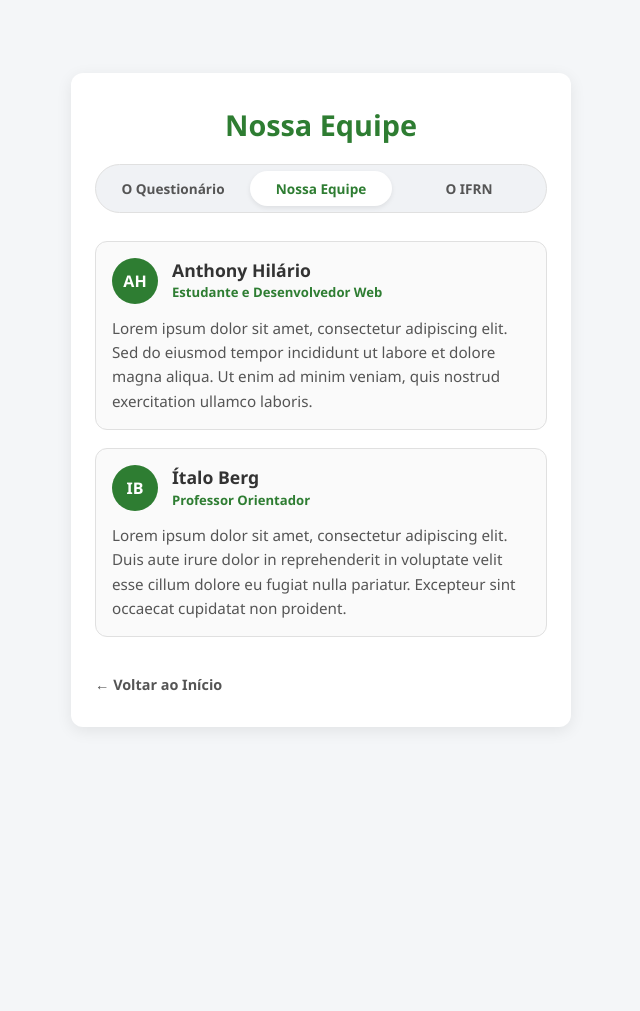
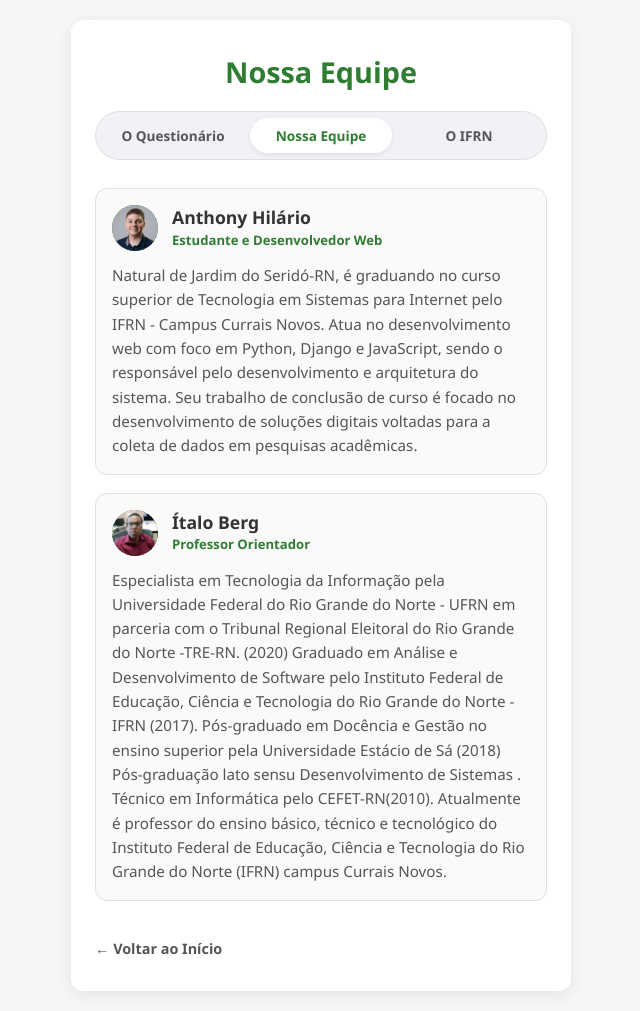
Before and after one commit to Anthony-Hilario/FormularioFunQ, a Django app: page /equipe/ in a window 1280 px wide. Shown: the whole page, without its empty margins (319-959 px from the left). Before the commit the page ends 728 px from the top, so only its background shows below. Run offline with Django 3.2, Linux system fonts and the light colour scheme.

Commit message:
conteudo pag. equipe

```diff
--- a/app_FormularioFunQ/templates/PagInicial/equipe.html
+++ b/app_FormularioFunQ/templates/PagInicial/equipe.html
@@ -23,28 +23,32 @@
         <!-- Card / Mini Portfólio 1: Estudante -->
         <article class="membro-card">
             <div class="membro-header">
-                <div class="membro-avatar">AH</div>
+                <div class="membro-avatar">
+                    <img src="{% static 'img/anthony-hilario.jpeg' %}" alt="anthony-hilario">
+                </div>
                 <div>
                     <h2 class="membro-nome">Anthony Hilário</h2>
                     <span class="membro-funcao">Estudante e Desenvolvedor Web</span>
                 </div>
             </div>
             <p class="texto-descricao">
-                Lorem ipsum dolor sit amet, consectetur adipiscing elit. Sed do eiusmod tempor incididunt ut labore et dolore magna aliqua. Ut enim ad minim veniam, quis nostrud exercitation ullamco laboris.
+                Natural de Jardim do Seridó-RN, é graduando no curso superior de Tecnologia em Sistemas para Internet pelo IFRN - Campus Currais Novos. Atua no desenvolvimento web com foco em Python, Django e JavaScript, sendo o responsável pelo desenvolvimento e arquitetura do sistema. Seu trabalho de conclusão de curso é focado no desenvolvimento de soluções digitais voltadas para a coleta de dados em pesquisas acadêmicas.
             </p>
         </article>
 
         <!-- Card / Mini Portfólio 2: Professor / Orientador -->
         <article class="membro-card">
             <div class="membro-header">
-                <div class="membro-avatar">IB</div>
+                <div class="membro-avatar">
+                    <img src="{% static 'img/prof-italo.jpeg' %}" alt="prof-italo">
+                </div>
                 <div>
                     <h2 class="membro-nome">Ítalo Berg</h2>
                     <span class="membro-funcao">Professor Orientador</span>
                 </div>
             </div>
             <p class="texto-descricao">
-                Lorem ipsum dolor sit amet, consectetur adipiscing elit. Duis aute irure dolor in reprehenderit in voluptate velit esse cillum dolore eu fugiat nulla pariatur. Excepteur sint occaecat cupidatat non proident.
+                Especialista em Tecnologia da Informação pela Universidade Federal do Rio Grande do Norte - UFRN em parceria com o Tribunal Regional Eleitoral do Rio Grande do Norte -TRE-RN. (2020) Graduado em Análise e Desenvolvimento de Software pelo Instituto Federal de Educação, Ciência e Tecnologia do Rio Grande do Norte - IFRN (2017). Pós-graduado em Docência e Gestão no ensino superior pela Universidade Estácio de Sá (2018) Pós-graduação lato sensu Desenvolvimento de Sistemas . Técnico em Informática pelo CEFET-RN(2010). Atualmente é professor do ensino básico, técnico e tecnológico do Instituto Federal de Educação, Ciência e Tecnologia do Rio Grande do Norte (IFRN) campus Currais Novos.
             </p>
         </article>
 
--- a/app_FormularioFunQ/templates/PagInicial/style.css
+++ b/app_FormularioFunQ/templates/PagInicial/style.css
@@ -160,6 +160,9 @@ body {
 /* ==========================================================================
    6. COMPONENTES DE EQUIPE (MINI PORTFÓLIOS)
    ========================================================================== */
+/* ==========================================================================
+   6. COMPONENTES DE EQUIPE (MINI PORTFÓLIOS)
+   ========================================================================== */
 .membro-card {
     background-color: #fafafa;
     border: 1px solid var(--border-color);
@@ -194,6 +197,18 @@ body {
     font-weight: 700;
     font-size: 1rem;
     flex-shrink: 0;
+    overflow: hidden; /* CORREÇÃO 1: Impede que a imagem vaze fora do círculo */
+}
+
+/* CORREÇÃO 2: Estilização rigorosa da imagem dentro do avatar */
+.membro-avatar img {
+    width: 100%;
+    height: 100%;
+    max-width: 100%;
+    max-height: 100%;
+    object-fit: cover;
+    object-position: center;
+    display: block;
 }
 
 .membro-nome {
```
Also changed, not shown: anotacoes.txt (+4 -3 lines), app_FormularioFunQ/static/img/anthony-hilario.jpeg (added), app_FormularioFunQ/static/img/prof-italo.jpeg (added), db.sqlite3.
